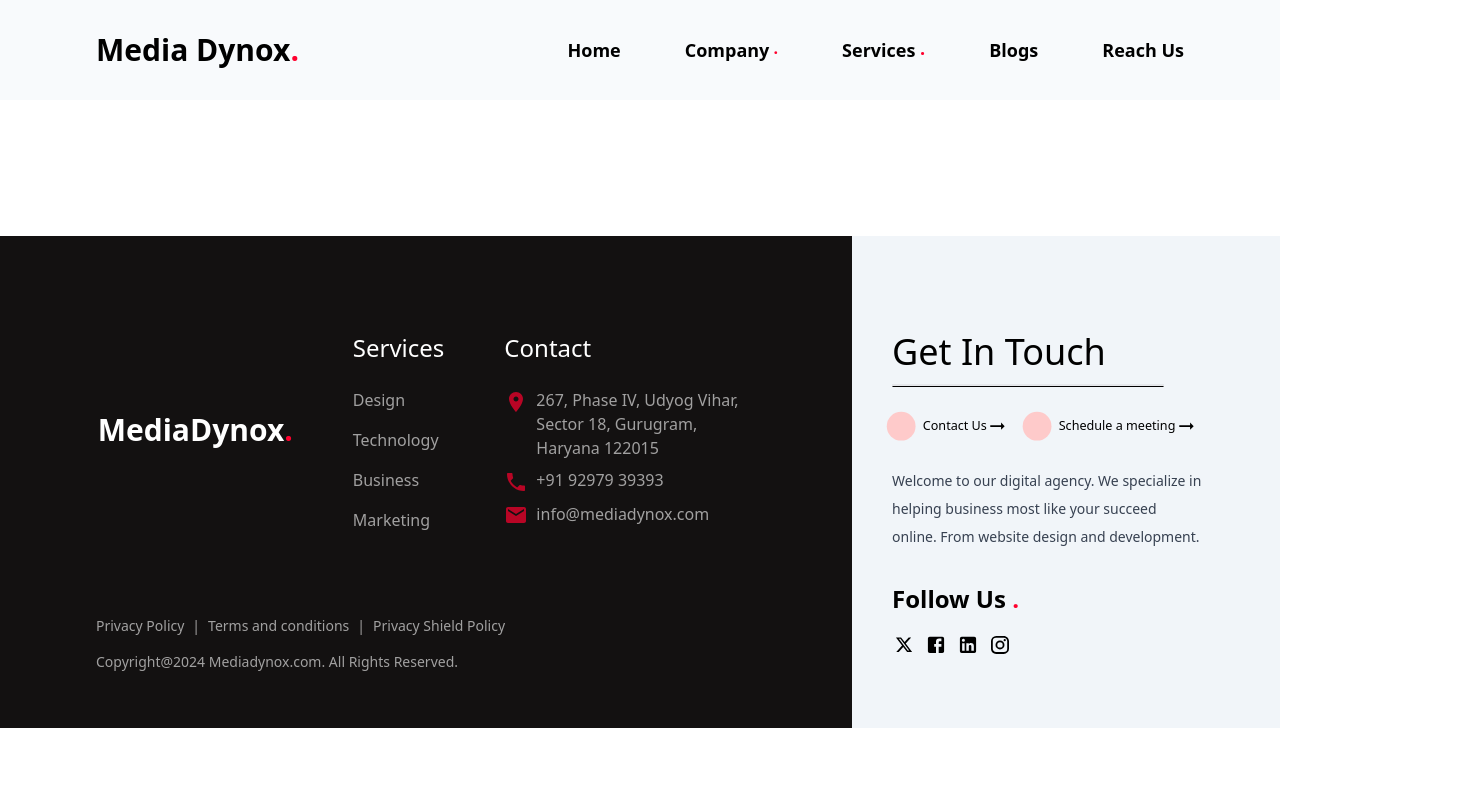
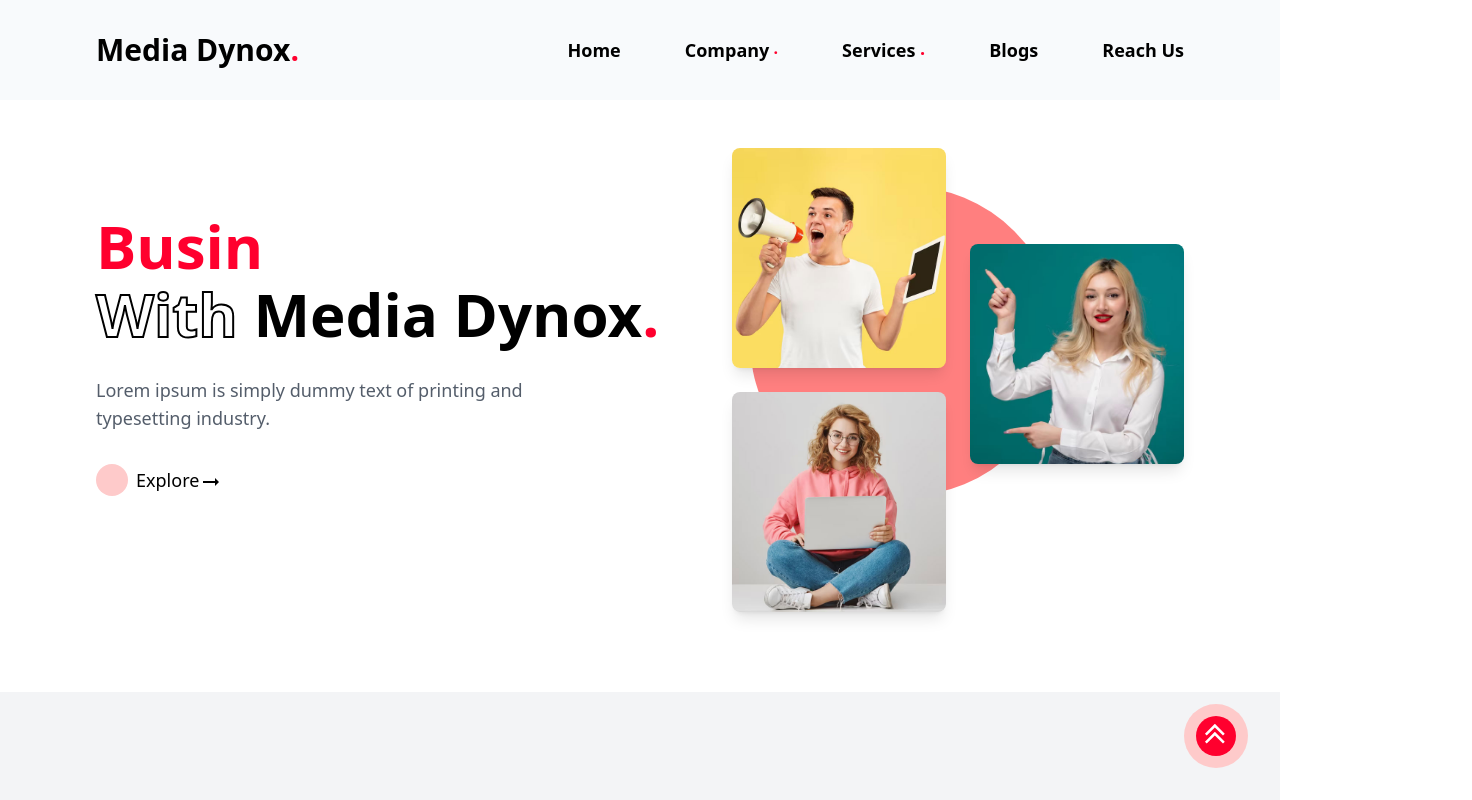
Before and after one commit to rkcoola792/media-dynox-revamped, a React (Vite) app: page / in a window 1280 px wide. Shown: the top 800 px of the page, 1472 px wide, since content can reach past the window. Built offline with nearby package versions, Linux system fonts and the light colour scheme; the HTML template or start-up script is replaced by a standard one.

Commit message:
mobile circle not fixed

```diff
--- a/src/components/Homepage/Homepage.jsx
+++ b/src/components/Homepage/Homepage.jsx
@@ -28,7 +28,7 @@ const Homepage = () => {
       <motion.div className="progress-bar" style={{ scaleX }} />
       {/* <ProgressBar></ProgressBar> */}
 
-      {/* <Section1></Section1>
+      <Section1></Section1>
       <MoveTop></MoveTop>
       <Section2></Section2>
       <Section3></Section3>
@@ -42,10 +42,8 @@ const Homepage = () => {
         heading="Lets discuss"
         subheading="make something cool
         together"
-      ></Section9> */}
-      {/* <MobileHeaderDropdown></MobileHeaderDropdown>
-      <MobileHeaderForCompany></MobileHeaderForCompany> */}
-      {/* <Circle></Circle> */}
+      ></Section9>
+
     </div>
   );
 }
--- a/src/components/Homepage/Section1.jsx
+++ b/src/components/Homepage/Section1.jsx
@@ -6,13 +6,22 @@ import "./Section1.scss";
 // import HeroCard from "
 import { useState, useEffect } from "react";
 const Section1 = () => {
-  const [circlePosition, setCirclePosition] = useState({ x: 0, y: 0 });
+  const [circlePositionDesktop, setCirclePositionDesktop] = useState({ x: 0, y: 0 });
+  const [circlePositionMobile, setCirclePositionMobile] = useState(0);
 
+  console.log(circlePositionMobile)
+
+  // if (circlePositionMobile>=538){
+  // console.log("true")
+  // setCirclePositionMobile(prev=>prev)
+  // }
+  // setCirclePositionMobile(prev=>prev.y==538)
     useEffect(() => {
       const handleScroll = () => {
-      const scrollX = window.scrollX;
+        // const scrollX = window.scrollX;
         const scrollY = window.scrollY;
-      setCirclePosition({ x: scrollY, y: scrollY });
+        setCirclePositionDesktop({ x: scrollY, y: scrollY });
+        setCirclePositionMobile(scrollY);
       };
 
       window.addEventListener("scroll", handleScroll);
@@ -83,8 +92,8 @@ const Section1 = () => {
           className={`desktop-circle-actual lg:w-[310px] lg:h-[310px] md:w-[200px] md:h-[200px] `}
           style={{
             position: "absolute",
-            top: circlePosition.y + 190 + "px",
-            right: circlePosition.x + 300 + "px",
+            top: circlePositionDesktop.y + 190 + "px",
+            right: circlePositionDesktop.x + 300 + "px",
             backgroundColor: "red",
             borderRadius: "50%",
             opacity: "50%",
@@ -104,8 +113,8 @@ const Section1 = () => {
           className={`mobile-circle sm:hidden bg-red-400 w-72 h-72 rounded-[50%] absolute top-32  `}
           style={{
             position: "absolute",
-            top: circlePosition.y + 300 + "px",
-            // right: circlePosition.x + 300 + "px",
+            top: circlePositionDesktop.y + 300 + "px",
+            // right: circlePositionDesktop.x + 300 + "px",
             right:"15%",
             backgroundColor: "red",
             borderRadius: "50%",
```
Lines whose indentation alone changed are shown as unchanged.
